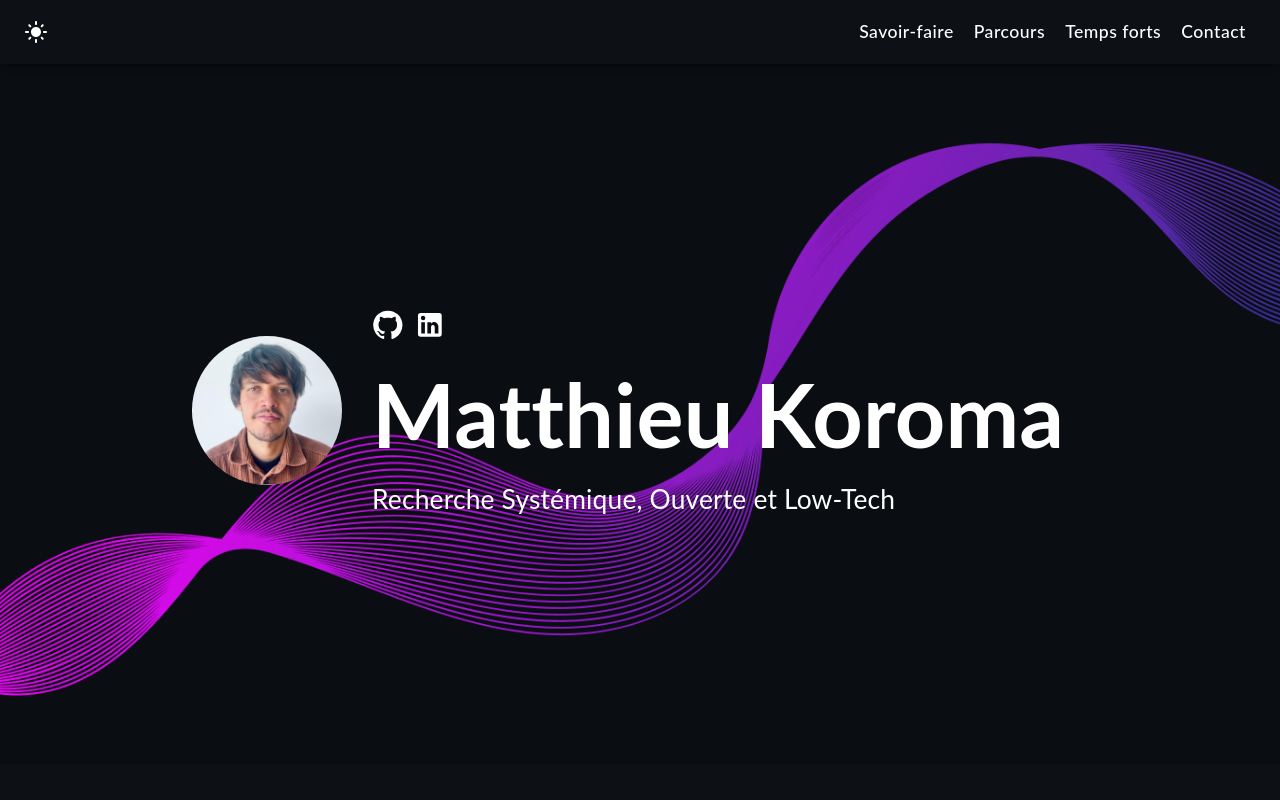
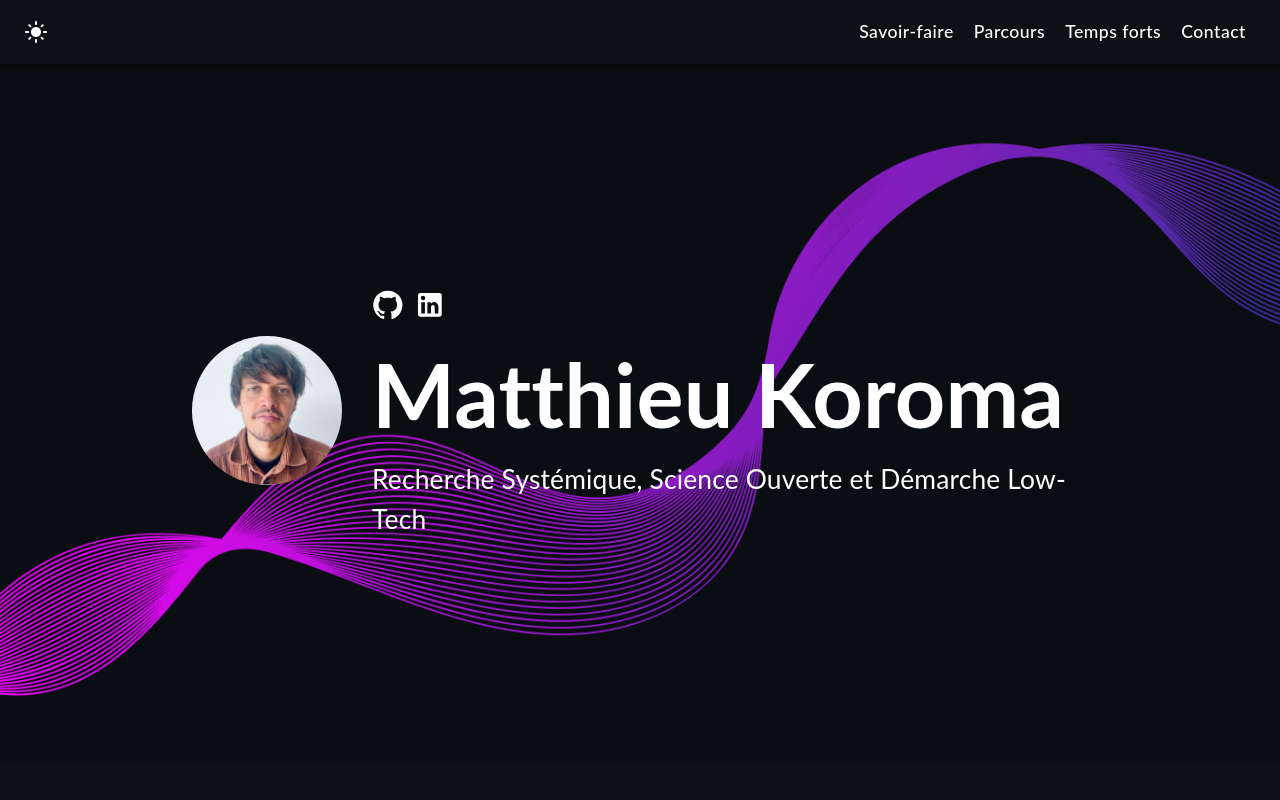
Before and after one commit to matthieukoroma/website, a React (Create React App) app: page / in a window 1280 px wide. Shown: the top 800 px of the page. Built offline with nearby package versions, Linux system fonts and the light colour scheme.

Commit message:
new main

```diff
--- a/src/components/Main.tsx
+++ b/src/components/Main.tsx
@@ -18,7 +18,7 @@ function Main() {
             <a href="https://www.linkedin.com/in/matthieu-koroma-49096994/" target="_blank" rel="noreferrer"><LinkedInIcon/></a>
           </div>
           <h1>Matthieu Koroma</h1>
-          <p>Recherche Systémique, Ouverte et Low-Tech</p>
+          <p>Recherche Systémique, Science Ouverte et Démarche Low-Tech</p>
 
           <div className="mobile_social_icons">
             <a href="https://github.com/matthieukoroma/" target="_blank" rel="noreferrer"><GitHubIcon/></a>
```
Also changed, not shown: 9 other files (tests, documents, lock files or other folders).
